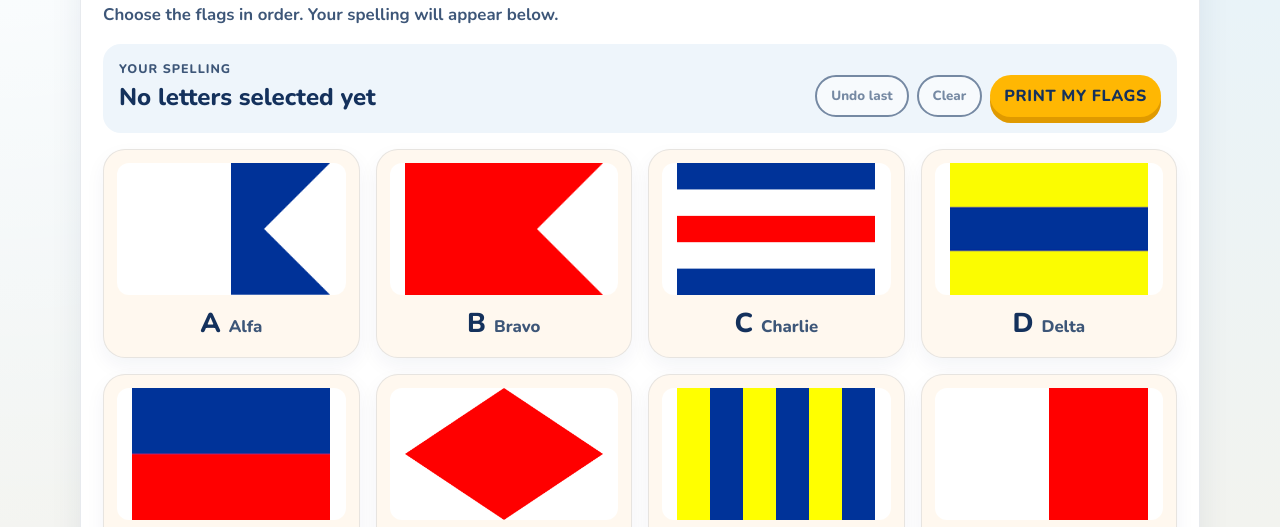
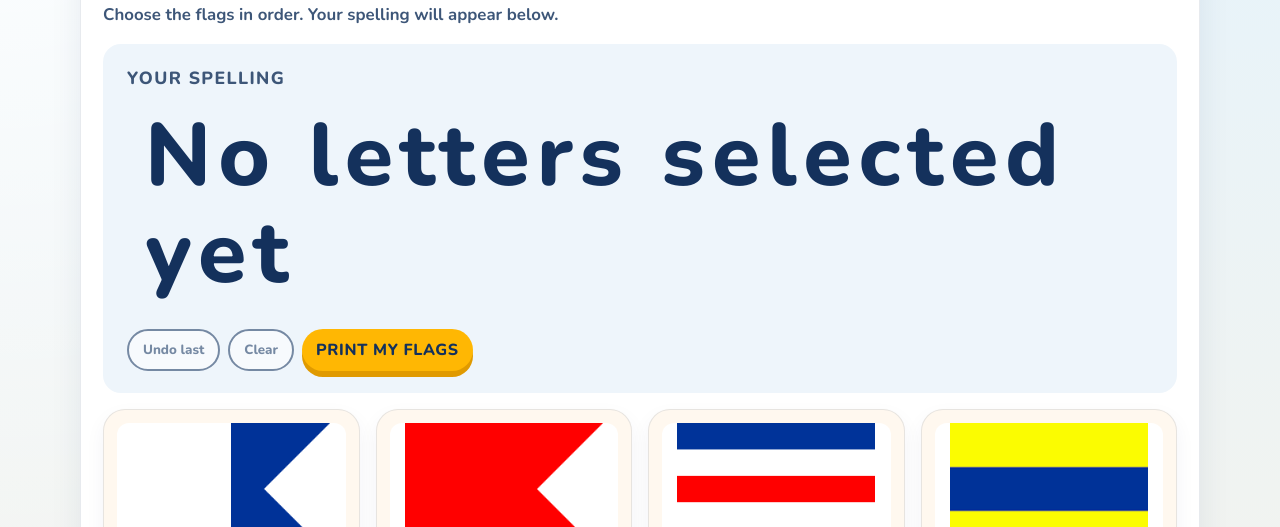
Before and after one commit to nufailfinyal/flagsGame, a plain HTML site: page index.html in a window 1280 px wide. Shown: the part 219-746 px from the top of the page. Drawn offline with nearby package versions, Linux system fonts and the light colour scheme.

Commit message:
Increase spelling name display
Co-authored-by: Copilot <223556219+Copilot@users.noreply.github.com>

```diff
--- a/script.js
+++ b/script.js
@@ -73,9 +73,13 @@ function renderChart() {
 }
 
 function updateSpelling() {
-  spellingEl.textContent = selectedLetters.length
-    ? selectedLetters.join(" ")
-    : "No letters selected yet";
+  if (selectedLetters.length) {
+    spellingEl.textContent = selectedLetters.join(" ");
+    spellingEl.classList.add("is-active");
+  } else {
+    spellingEl.textContent = "No letters selected yet";
+    spellingEl.classList.remove("is-active");
+  }
   undoEl.disabled = selectedLetters.length === 0;
   clearEl.disabled = selectedLetters.length === 0;
 
--- a/style.css
+++ b/style.css
@@ -230,23 +230,24 @@ h1 {
 
 .spelling-builder {
   display: flex;
-  align-items: flex-end;
-  justify-content: space-between;
+  align-items: stretch;
+  flex-direction: column;
   gap: 16px;
   margin-top: 18px;
-  padding: 16px;
+  padding: 22px 24px;
   border-radius: 18px;
   background: var(--hint-bg);
 }
 
 .spelling-preview {
   min-width: 0;
+  width: 100%;
 }
 
 .spelling-label {
   display: block;
   color: var(--navy-soft);
-  font-size: 0.78rem;
+  font-size: 1.1rem;
   font-weight: 800;
   letter-spacing: 0.08em;
   text-transform: uppercase;
@@ -254,17 +255,27 @@ h1 {
 
 .spelling-output {
   display: block;
-  min-height: 1.5em;
-  margin-top: 4px;
+  min-height: 1.2em;
+  margin-top: 6px;
+  padding: 12px 18px;
+  border-radius: 12px;
   color: var(--navy);
-  font-size: 1.5rem;
+  font-size: clamp(3.25rem, 8vw, 5.5rem);
   font-weight: 800;
+  line-height: 1.1;
+  letter-spacing: 0.08em;
   overflow-wrap: anywhere;
+}
+
+.spelling-output.is-active {
+  background: var(--gold);
+  box-shadow: inset 0 0 0 3px var(--gold-deep);
 }
 
 .spelling-actions {
   display: flex;
-  flex: 0 0 auto;
+  width: 100%;
+  justify-content: flex-start;
   gap: 8px;
 }
 
```
